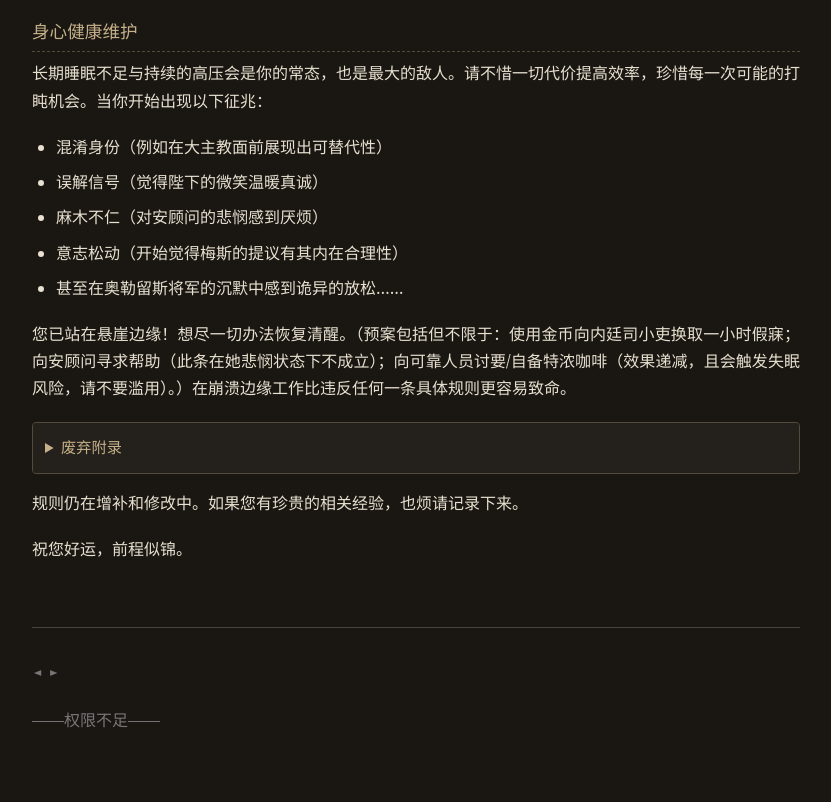
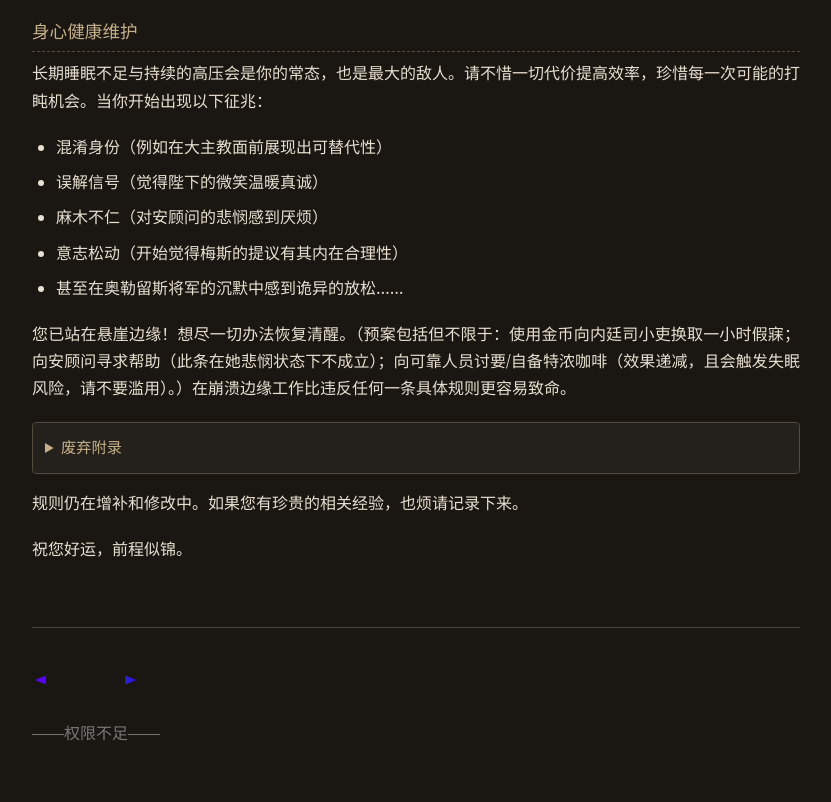
Before and after one commit to LsnowD/K1, a plain HTML site: page index.html in a window 1280 px wide. Shown: the part 4320-5122 px from the top of the page, without its empty margins (224-1055 px from the left). Drawn offline with Linux system fonts and the light colour scheme; a web font is replaced by a local one.

Commit message:
Update index.html

```diff
--- a/index.html
+++ b/index.html
@@ -605,10 +605,38 @@
 
     </section>
 
-    <footer>
-        <p>◄   ►</p>
-        <p>——权限不足——</p>
-    </footer>
+    <!-- 修改后的页脚部分 -->
+<footer>
+    <p>
+        <a href="上一页的文件路径.html" class="page-nav prev">◄</a>
+        <span class="nav-spacer"></span>
+        <a href="下一页的文件路径.html" class="page-nav next">►</a>
+    </p>
+    <p>——权限不足——</p>
+</footer>
+
+<!-- 需要添加到样式表中的CSS -->
+<style>
+    /* 分页导航样式 */
+    .page-nav {
+        font-size: 1.5rem;
+        text-decoration: none;
+        transition: text-shadow 0.3s ease;
+    }
+    .page-nav.prev {
+        color: #5606f6; /* 紫色 */
+    }
+    .page-nav.next {
+        color: #2f1cdf; /* 蓝色 */
+    }
+    .page-nav:hover {
+        text-shadow: 0 0 8px currentColor, 0 0 12px currentColor; /* 发光效果 */
+    }
+    .nav-spacer {
+        display: inline-block;
+        width: 4rem; /* 保持4个符号间的距离 */
+    }
+</style>
 
     <script>
     (function () {
```
